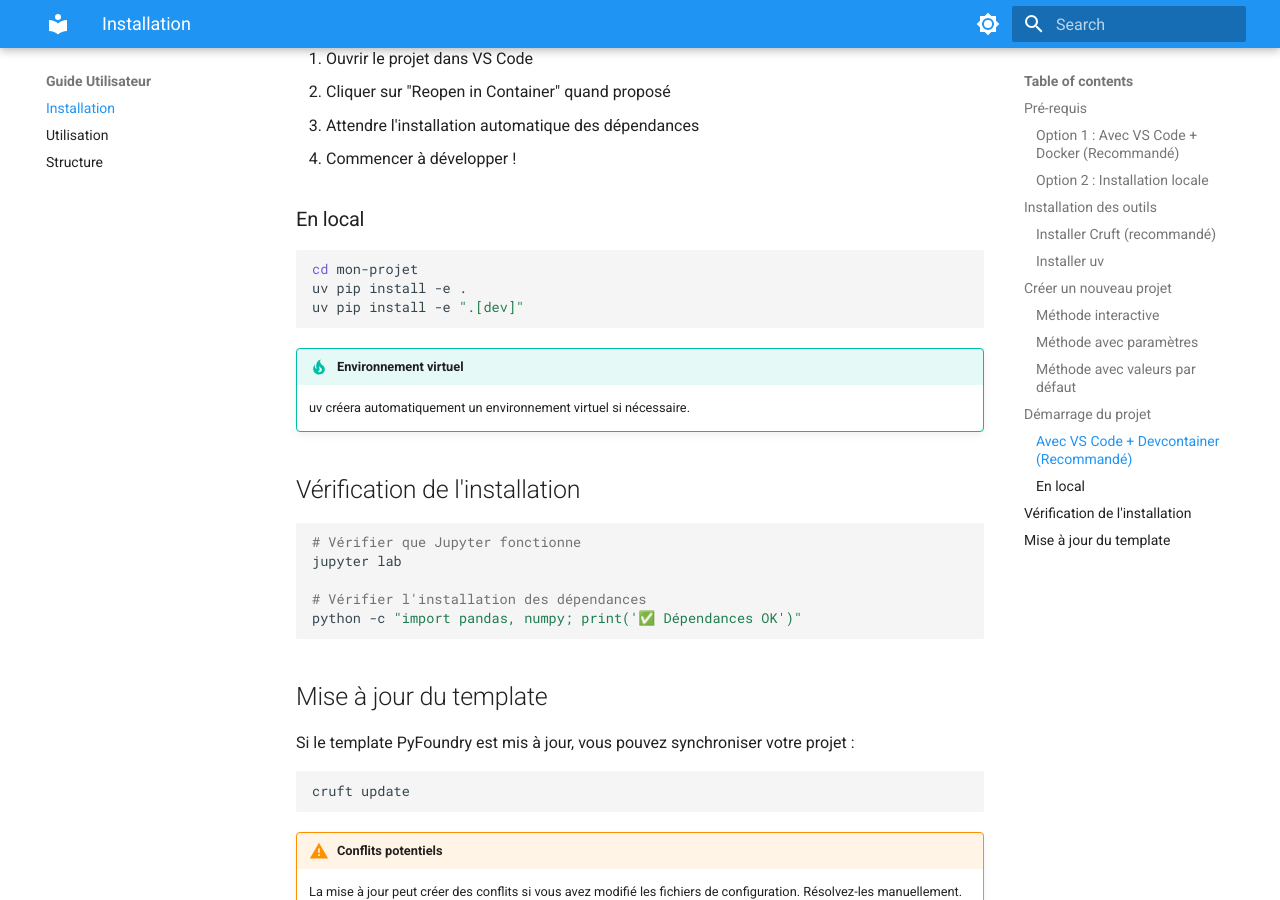
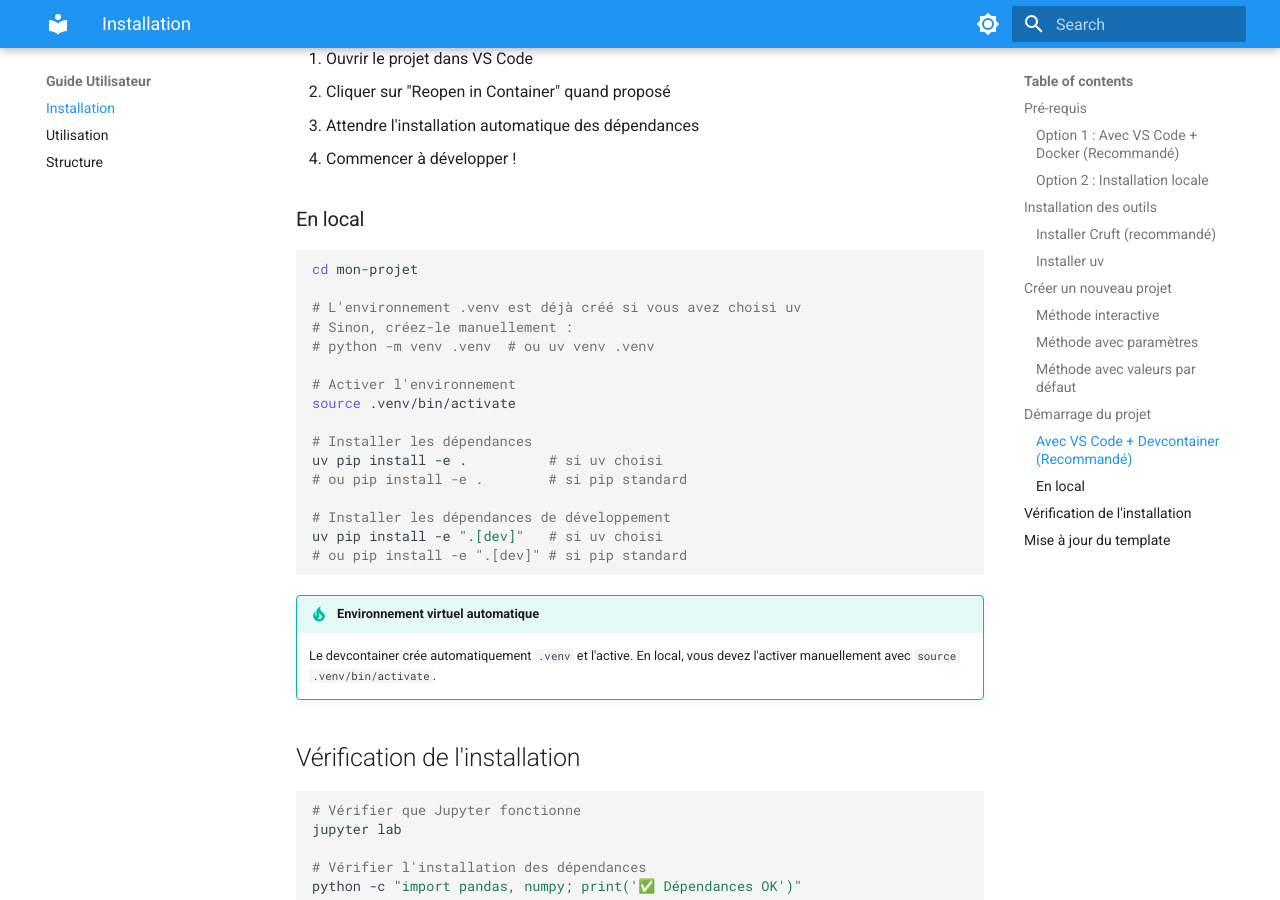
Before and after one commit to castorfou/PyFoundry, an MkDocs documentation site: the page built from docs/user/installation.md, in a window 1280 px wide and 900 px high, scrolled down 1684 px. Built offline with MkDocs 1.6.1 and Material for MkDocs 9.7.7, drawn with Linux system fonts in a browser that asks for light colours.

Commit message:
docs: mettre à jour documentation pour .venv et nouvelles options
- Documenter approche .venv dans guides d'installation et usage
- Expliquer nouvelles variables cookiecutter (use_uv, use_node, setup_git)
- Ajouter section .venv/ dans structure du projet
- Mettre à jour architecture technique avec script externe
- Actualiser fonctionnalités v0.1 sur page d'accueil

🤖 Generated with [Claude Code](https://claude.ai/code)

Co-Authored-By: Claude <noreply@anthropic.com>

````diff
--- a/docs/user/installation.md
+++ b/docs/user/installation.md
@@ -69,12 +69,25 @@ cruft create https://github.com/username/PyFoundry.git --no-input
 ### En local
 ```bash
 cd mon-projet
-uv pip install -e .
-uv pip install -e ".[dev]"
+
+# L'environnement .venv est déjà créé si vous avez choisi uv
+# Sinon, créez-le manuellement :
+# python -m venv .venv  # ou uv venv .venv
+
+# Activer l'environnement
+source .venv/bin/activate
+
+# Installer les dépendances
+uv pip install -e .          # si uv choisi
+# ou pip install -e .        # si pip standard
+
+# Installer les dépendances de développement
+uv pip install -e ".[dev]"   # si uv choisi
+# ou pip install -e ".[dev]" # si pip standard
 ```
 
-!!! tip "Environnement virtuel"
-    uv créera automatiquement un environnement virtuel si nécessaire.
+!!! tip "Environnement virtuel automatique"
+    Le devcontainer crée automatiquement `.venv` et l'active. En local, vous devez l'activer manuellement avec `source .venv/bin/activate`.
 
 ## Vérification de l'installation
 
````
Also changed, not shown: docs/dev/architecture.md (+11 -4 lines), docs/index.md (+4 -3 lines), docs/user/structure.md (+7 -0 lines), docs/user/usage.md (+18 -1 lines).
